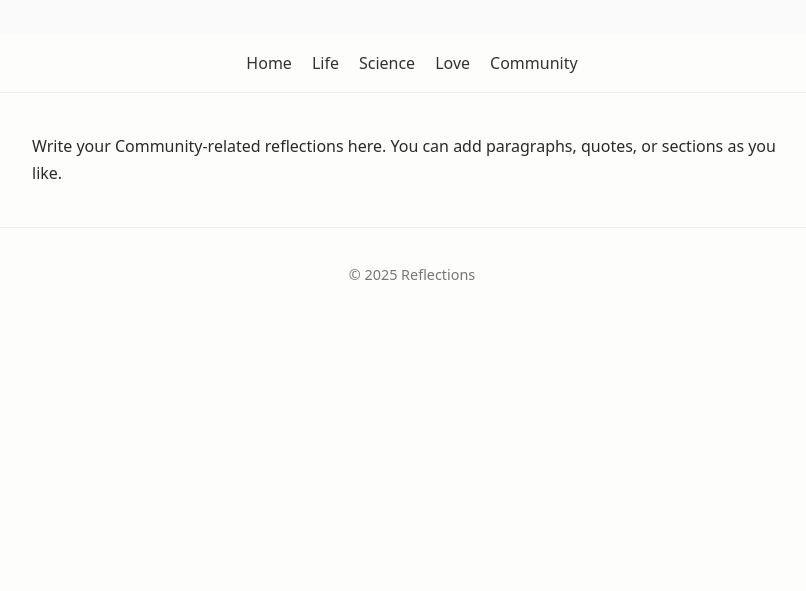
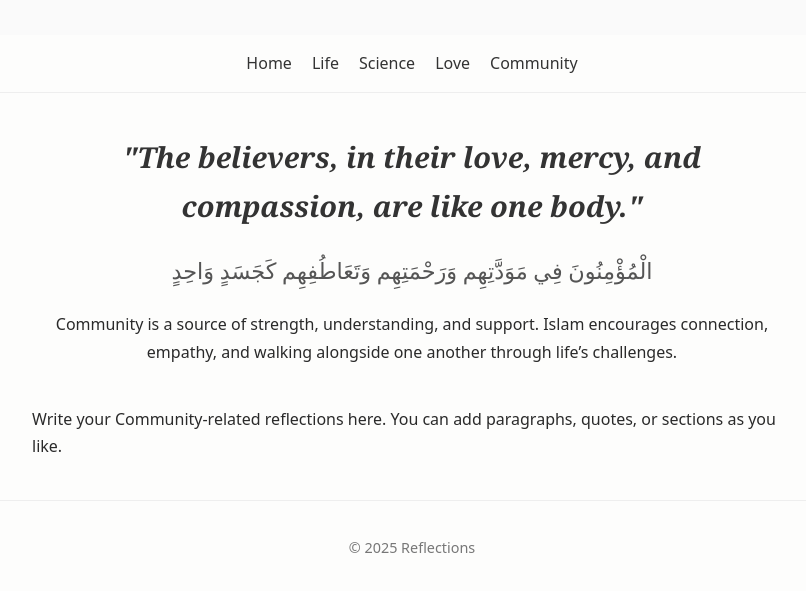
Before and after one commit to sersi88/journey, a plain HTML site: page community.html in a window 1280 px wide. Shown: the part 125-716 px from the top of the page, without its empty margins (228-1034 px from the left). Drawn offline with Linux system fonts and the light colour scheme.

Commit message:
Update community.html

```diff
--- a/community.html
+++ b/community.html
@@ -21,6 +21,17 @@
 </nav>
 
 <main class="content">
+    <section class="opening-quote">
+        <h2 class="quote">
+            "The believers, in their love, mercy, and compassion, are like one body."
+        </h2>
+        <p class="arabic">الْمُؤْمِنُونَ فِي مَوَدَّتِهِم وَرَحْمَتِهِم وَتَعَاطُفِهِم كَجَسَدٍ وَاحِدٍ</p>
+        <p>
+            Community is a source of strength, understanding, and support.
+            Islam encourages connection, empathy, and walking alongside one another
+            through life’s challenges.
+        </p>
+    </section>
     <p>
         Write your Community-related reflections here.
         You can add paragraphs, quotes, or sections as you like.
```
